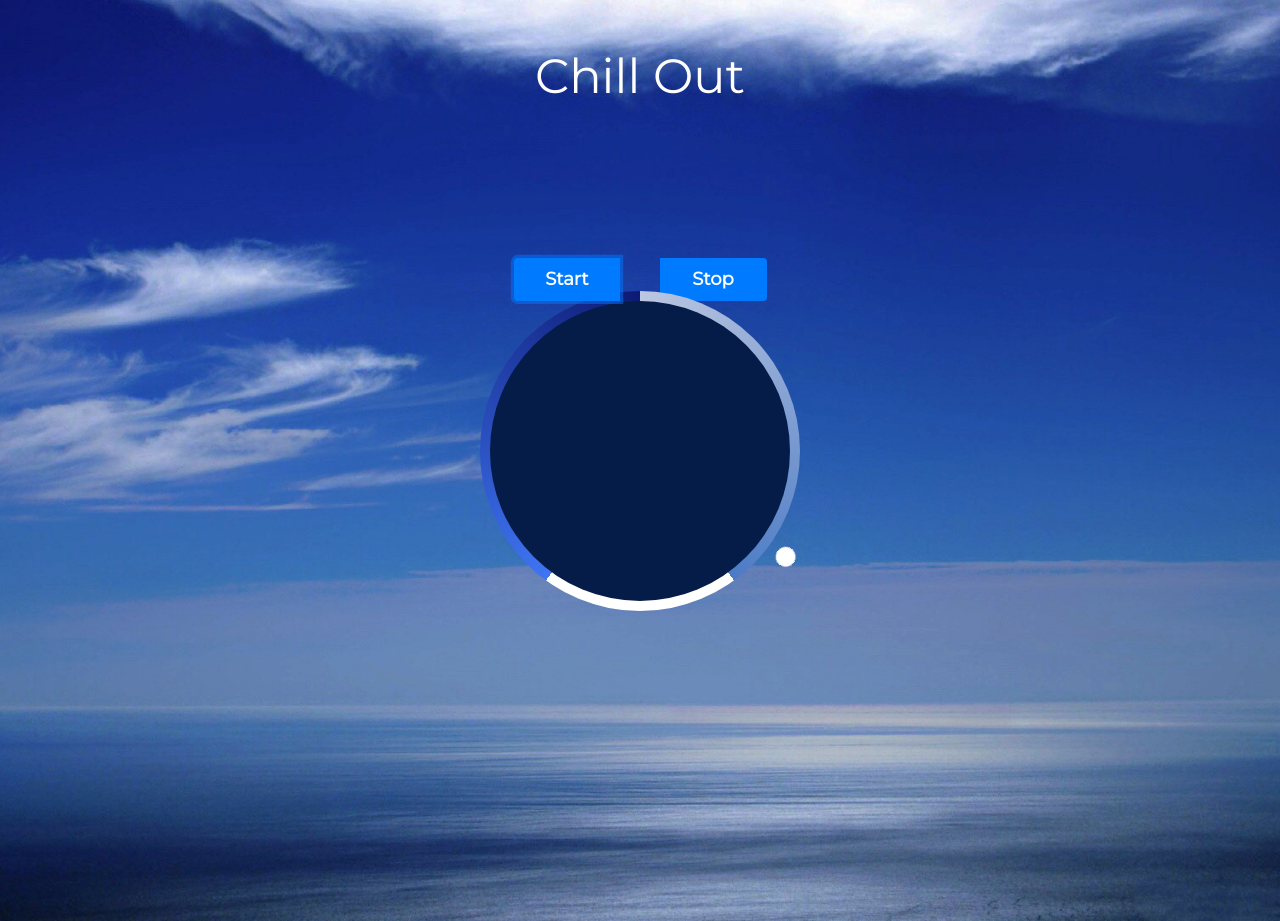
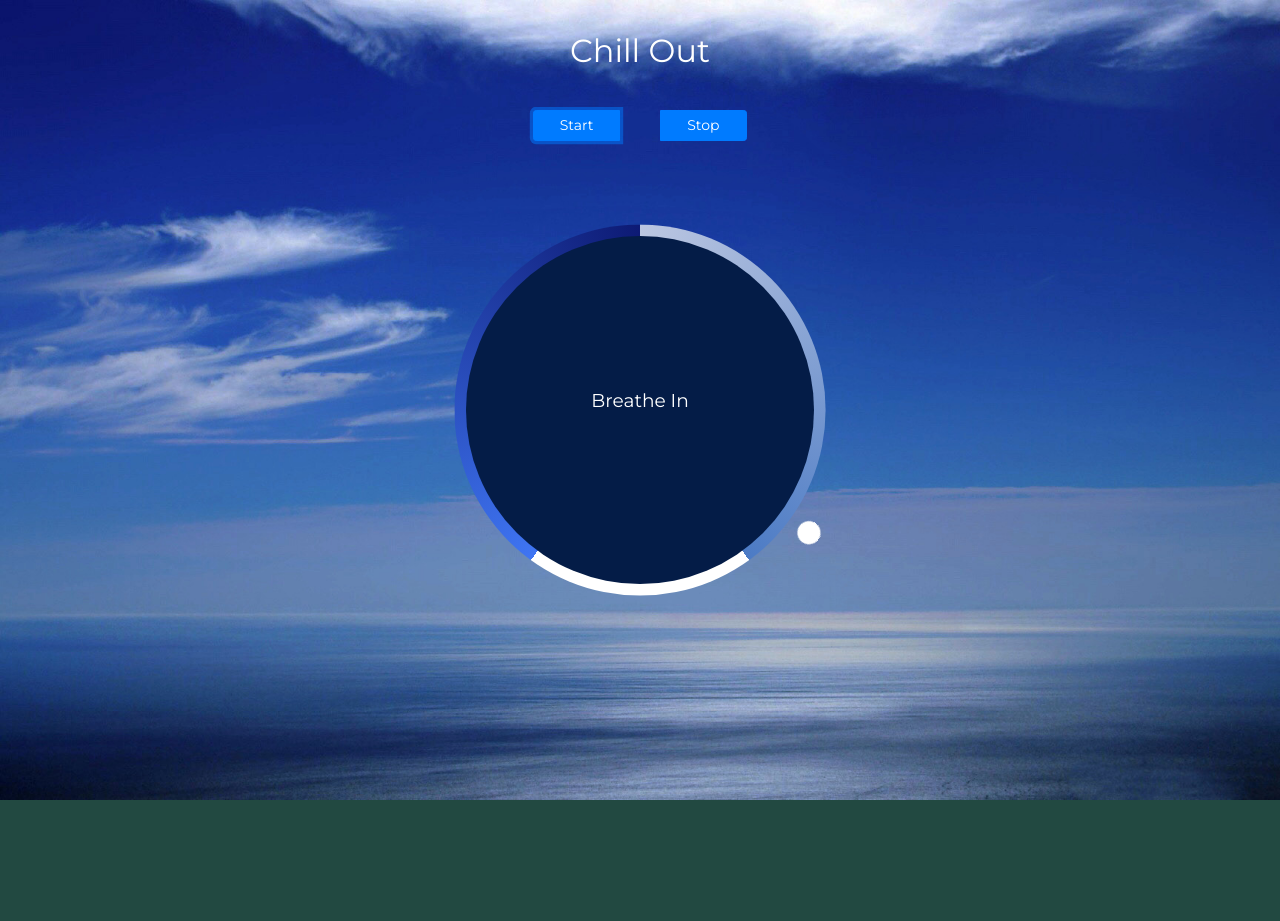
Before and after one commit to dmytropogribnyy/chill-out-app, a plain HTML site: page index.html in a window 1280 px wide. Both pictures are taken after a click on the button "Start". After the commit the page ends 800 px from the top, so only its background shows below. Drawn offline with nearby package versions, Linux system fonts and the light colour scheme.

Commit message:
feature updated

```diff
--- a/index.html
+++ b/index.html
@@ -18,7 +18,7 @@
 		<h1>Chill Out</h1>
 
 		<section
-			class="btn-group btn-group"
+			class="btn-group btn-group-sm"
 			role="group"
 			aria-label="Basic example"
 			aria-pressed="true"
--- a/script.js
+++ b/script.js
@@ -1,5 +1,5 @@
 const container = document.getElementById("container");
-const pointer_container = document.getElementById("pointer-container");
+const pointerContainer = document.getElementById("pointer-container");
 const text = document.getElementById("text");
 const totalTime = 8000;
 const startbtn = document.querySelector("startbtn");
@@ -10,20 +10,24 @@ const holdTime = totalTime / 5;
 
 // breathAnimation();
 // setInterval(breathAnimation, totalTime);
-pointer_container.style.animationPlayState = "paused";
+pointerContainer.style.animationPlayState = "paused";
 
 function animationStart() {
-	pointer_container.style.animationPlayState = "running";
+	pointerContainer.style.animationPlayState = "running";
+	breathAnimation();
 }
 
 function animationStop() {
-	pointer_container.style.animationPlayState = "paused";
+	pointerContainer.style.animationPlayState = "paused";
+	pointerContainer.style.animationFillMode = "none";
+	clearInterval(breathAnimation);
 }
 
 startbtn.addEventListener("click", animationStart);
 stopbtn.addEventListener("click", animationStop);
 
 function breathAnimation() {
+	if (animationStart) {
 		text.innerText = "Breathe In";
 		container.className = "container grow";
 
@@ -34,6 +38,7 @@ function breathAnimation() {
 				container.className = "container shrink";
 			}, holdTime);
 		}, breathTime);
+	} else return;
 }
-
 setInterval(breathAnimation, totalTime);
+setTimeout(breathAnimation);
--- a/style.css
+++ b/style.css
@@ -20,7 +20,7 @@ body {
 	display: flex;
 	align-items: center;
 	justify-content: center;
-	margin: auto auto 20rem auto;
+	margin: auto auto 15rem auto;
 	height: 300px;
 	width: 300px;
 	position: relative;
@@ -72,7 +72,6 @@ body {
 	height: 190px;
 	animation: rotate 8s linear forwards infinite;
 	transform-origin: bottom center;
-	/* animation-play-state: paused; */
 }
 
 @keyframes rotate {
@@ -95,7 +94,7 @@ body {
 	}
 
 	to {
-		transform: scale(1.3);
+		transform: scale(1.2);
 	}
 }
 
@@ -105,7 +104,7 @@ body {
 
 @keyframes shrink {
 	from {
-		transform: scale(1.3);
+		transform: scale(1.2);
 	}
 
 	to {
@@ -114,20 +113,20 @@ body {
 }
 
 h1 {
-	font-size: 3rem;
-	margin-top: 3rem;
+	font-size: 2rem;
+	margin-top: 2rem;
 }
 
 .btn-group {
 	display: flex;
 	align-items: center;
-	margin-top: 9rem;
+	margin-top: 2rem;
 }
 
 .btn-primary {
-	font-weight: 600;
-	border-width: 2px;
-	font-size: large;
+	font-weight: 500;
+	border-width: 1px;
+	font-size: medium;
 }
 
 .divider {
```
Lines whose indentation alone changed are shown as unchanged.
